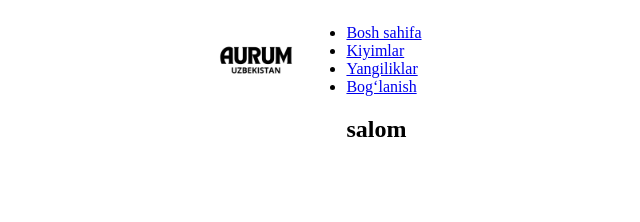
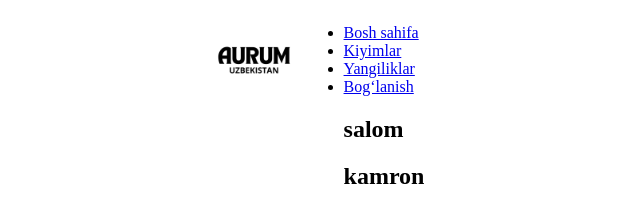
Before and after one commit to kamron-html/aurum_uzbekistan, a plain HTML site: page index.html in a window 1280 px wide. Shown: the whole page, without its empty margins (326-966 px from the left). Drawn offline with Linux system fonts and the light colour scheme.

Commit message:
ozgarishlar

```diff
--- a/index.html
+++ b/index.html
@@ -19,6 +19,7 @@
             <li><a href="#">Yangiliklar</a></li>
             <li><a href="#">Bog‘lanish</a></li>
             <h1>salom</h1>
+            <h1>kamron</h1>
           </ul>
         </nav>
       </div>
```
